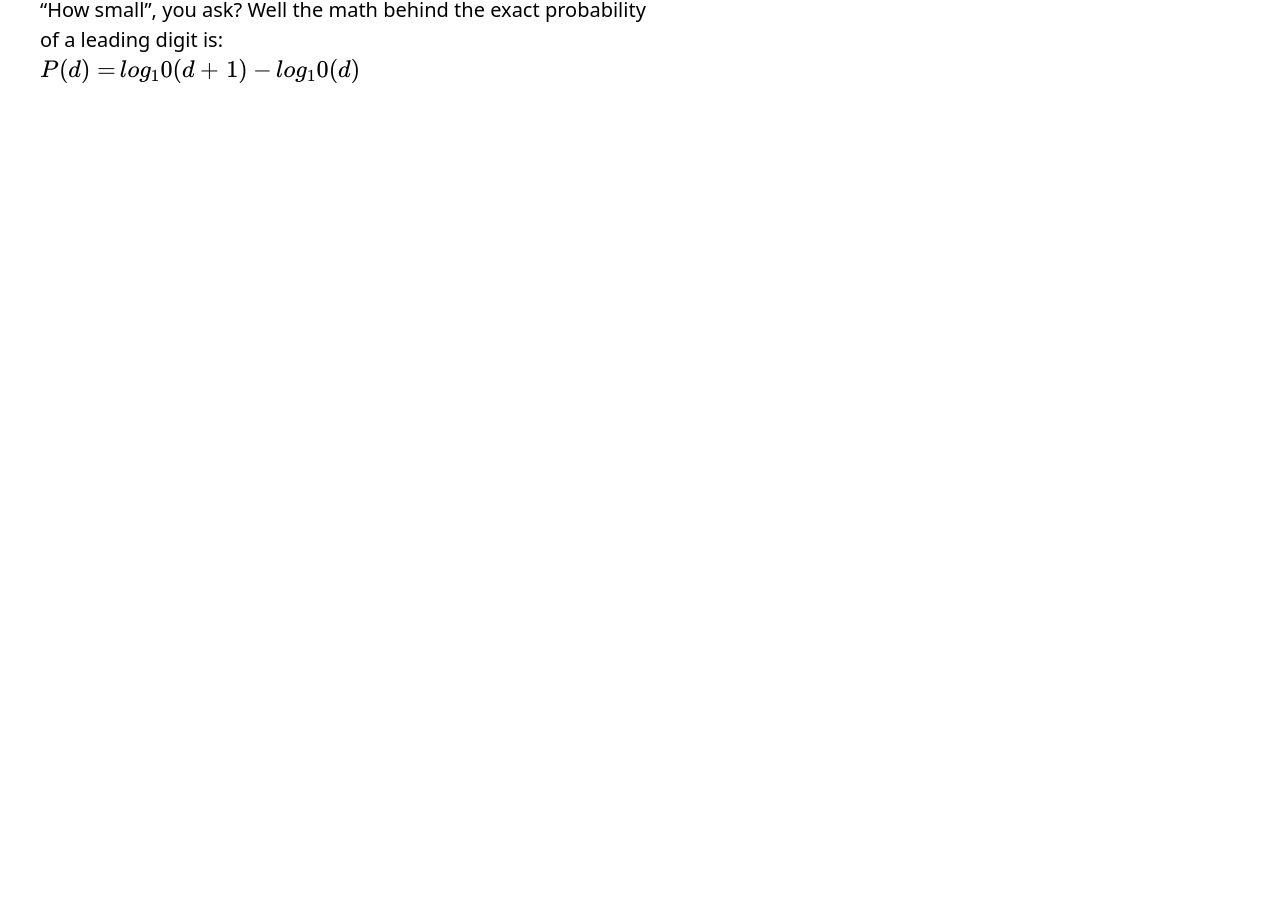
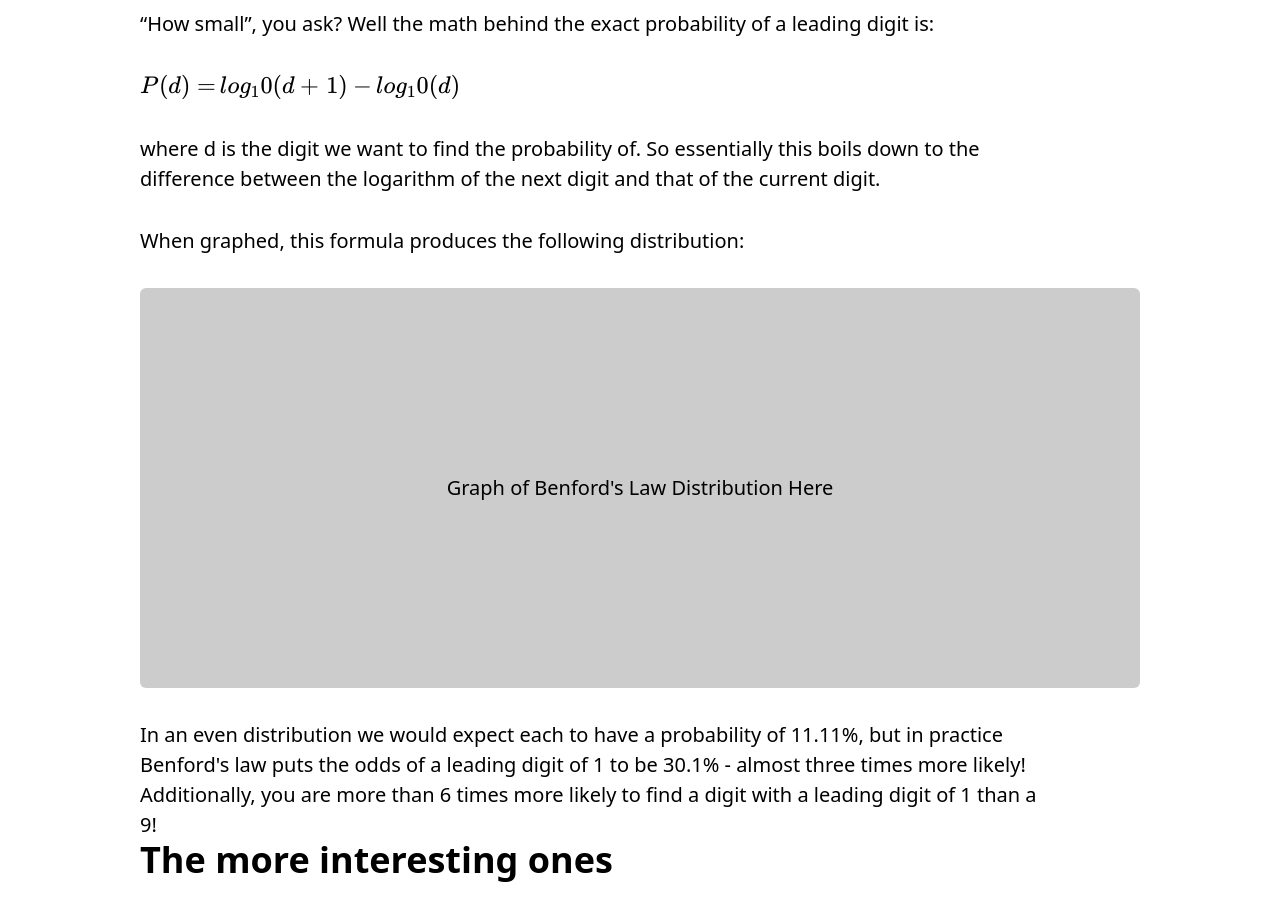
Before and after one commit to schubert-da/benfords-law-explainer, a SvelteKit app: page / in a window 1280 px wide. Shown: the part 647-1559 px from the top of the page. Before the commit the page ends 800 px from the top, so only its background shows below. Built offline with nearby package versions, Linux system fonts and the light colour scheme.

Commit message:
adds new copy sections

```diff
--- a/src/routes/+page.svelte
+++ b/src/routes/+page.svelte
@@ -3,7 +3,7 @@
 </script>
 
 <section class="title-section">
-	<h2>Benford's Law Explainer</h2>
+	<h2 class="text-4xl font-bold">Benford's Law Explainer</h2>
 	<p>An exploration of how real-world data often deviates from randomness.</p>
 </section>
 
@@ -17,4 +17,24 @@
 	<p>“How small”, you ask? Well the math behind the exact probability of a leading digit is:</p>
 
 	<FormulaBox formula="P(d) = \\log_{10}(d + 1) - \\log_{10}(d)"></FormulaBox>
+
+	<p>
+		where d is the digit we want to find the probability of. So essentially this boils down to the
+		difference between the logarithm of the next digit and that of the current digit.
+	</p>
+
+	<p>When graphed, this formula produces the following distribution:</p>
+
+	<div class="placeholder h-100">Graph of Benford's Law Distribution Here</div>
+
+	<p>
+		In an even distribution we would expect each to have a probability of 11.11%, but in practice
+		Benford's law puts the odds of a leading digit of 1 to be 30.1% - almost three times more
+		likely! Additionally, you are more than 6 times more likely to find a digit with a leading digit
+		of 1 than a 9!
+	</p>
 </section>
+
+<section class="deep-dive">
+	<h2 class="text-4xl font-bold">The more interesting ones</h2>
+</section>
--- a/src/styles/app.css
+++ b/src/styles/app.css
@@ -5,7 +5,7 @@
 }
 
 body {
-    overflow: hidden;
+    overflow-x: hidden;
     margin: 0;
     padding: 0;
 
@@ -16,8 +16,19 @@ main {
     padding: 2rem var(--body-padding);
 }
 
+section {
+    display: flex;
+    flex-direction: column;
+    gap: 2rem;
+
+    width: 100%;
+    max-width: 1000px;
+
+    margin: 0 auto;
+}
+
 p {
-    max-width: 55ch;
+    max-width: 80ch;
 }
 
 .placeholder {
```
